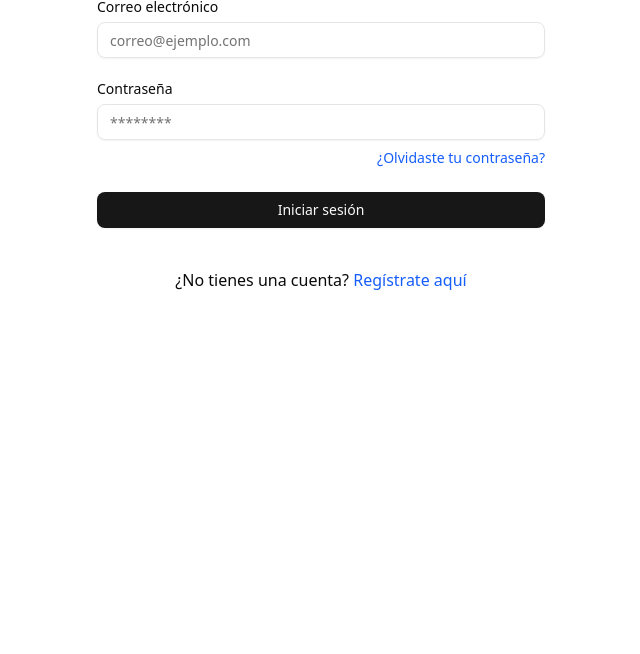
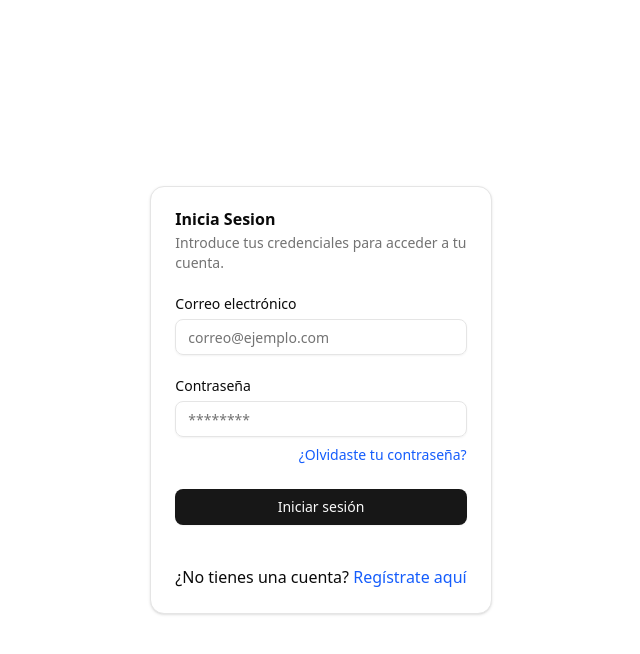
Before and after one commit to DavidBurgos7/milicom-eccomerce-tech-asset, a Next.js app: page /login in a window 1280 px wide. Shown: the top 654 px of the page, without its empty margins (319-959 px from the left). Built offline with nearby package versions, Linux system fonts and the light colour scheme; no server answers.

Commit message:
(feat/fix): login page and register
fixing forms logic to connect with backend

```diff
--- a/src/app/(auth)/login/page.tsx
+++ b/src/app/(auth)/login/page.tsx
@@ -17,89 +17,30 @@ import {
 } from "@/components/ui/form";
 import { Input } from "@/components/ui/input";
 import { toast } from "sonner";
+import { LoginForm } from "@/components/forms/login-form";
+import { Card, CardContent, CardDescription, CardHeader, CardTitle } from "@/components/ui/card";
 
 // Esquema de validación para el formulario de login
-const loginFormSchema = z.object({
-  email: z.string().email({
-    message: "Por favor ingresa un correo electrónico válido.",
-  }),
-  password: z.string().min(1, {
-    message: "La contraseña es requerida.",
-  }),
-});
 
-export default function LoginForm() {
-  const router = useRouter();
 
-  // Inicializar React Hook Form con Zod
-  const form = useForm<z.infer<typeof loginFormSchema>>({
-    resolver: zodResolver(loginFormSchema),
-    defaultValues: {
-      email: "",
-      password: "",
-    },
-  });
+export default function Login() {
 
-  // Función para manejar el envío del formulario
-  function onSubmit(values: z.infer<typeof loginFormSchema>) {
-    console.log(values);
 
-    //Todo: Aquí normalmente enviarías los datos a un API para autenticación
-    toast("Inicio de sesión exitoso, redirigiendo a la página principal...");
-
-    // Redirigir a la página principal después del login
-    setTimeout(() => {
-      router.push("/");
-    }, 1500);
-  }
 
   return (
-    <div className="max-w-md mx-auto">
-      <Form {...form}>
-        <form onSubmit={form.handleSubmit(onSubmit)} className="space-y-6">
-          <FormField
-            control={form.control}
-            name="email"
-            render={({ field }) => (
-              <FormItem>
-                <FormLabel>Correo electrónico</FormLabel>
-                <FormControl>
-                  <Input type="email" placeholder="correo@ejemplo.com" {...field} />
-                </FormControl>
-                <FormMessage />
-              </FormItem>
-            )}
-          />
+    <div className="flex min-h-svh w-full items-center justify-center p-6 md:p-10">
+      <Card>
+        <CardHeader>
+          <CardTitle>Inicia Sesion</CardTitle>
+          <CardDescription>
+            Introduce tus credenciales para acceder a tu cuenta.
+          </CardDescription>
+        </CardHeader>
 
-          <FormField
-            control={form.control}
-            name="password"
-            render={({ field }) => (
-              <FormItem>
-                <FormLabel>Contraseña</FormLabel>
-                <FormControl>
-                  <Input type="password" placeholder="********" {...field} />
-                </FormControl>
-                <FormMessage />
-                <div className="text-sm text-right">
-                  <a href="/forgot-password" className="text-blue-600 hover:underline">
-                    ¿Olvidaste tu contraseña?
-                  </a>
-                </div>
-              </FormItem>
-            )}
-          />
-
-          <Button type="submit" className="w-full">Iniciar sesión</Button>
-
-          <div className="text-center mt-4">
-            ¿No tienes una cuenta?{" "}
-            <a href="/register" className="text-blue-600 hover:underline">
-              Regístrate aquí
-            </a>
-          </div>
-        </form>
-      </Form>
+        <CardContent>
+          <LoginForm/>
+        </CardContent>
+      </Card>
     </div>
   );
 }
--- a/src/components/forms/login-form.tsx
+++ b/src/components/forms/login-form.tsx
@@ -17,6 +17,8 @@ import {
 } from "@/components/ui/form";
 import { Input } from "@/components/ui/input";
 import { toast } from "sonner"
+import { authService } from "@/services/auth-service";
+import { LoginRequestDto } from "@/lib/models/auth/dtos/LoginRequestDto";
 
 // Esquema de validación para el formulario de login
 const loginFormSchema = z.object({
@@ -41,16 +43,25 @@ export function LoginForm() {
   });
 
   // Función para manejar el envío del formulario
-  function onSubmit(values: z.infer<typeof loginFormSchema>) {
-    console.log(values);
+  async function onSubmit(values: z.infer<typeof loginFormSchema>) {
+    try {
+      const newLoginDto: LoginRequestDto = {
+        email: values.email,
+        password: values.password,
+      }
 
-    // TODO: Aquí normalmente enviarías los datos a un API para autenticación
-    toast("Inicio de sesión exitoso, redirigiendo a la página principal...");
+      // * Llamar al servicio de autenticación para iniciar sesión
+      const response = await authService.login(newLoginDto);
 
-    // Redirigir a la página principal después del login
-    setTimeout(() => {
+      console.log("Login response:", response);
+
+
+      toast("Inicio de sesión exitoso, redirigiendo a la página principal...");
       router.push("/");
-    }, 1500);
+    } catch (err) {
+      const errorMessage = err instanceof Error ? err.message : 'Error al procesar el pedido. Por favor, inténtalo de nuevo más tarde.';
+      toast.error(`Error al registrarse: ${errorMessage}`);
+    }
   }
 
   return (
--- a/src/components/forms/register-form.tsx
+++ b/src/components/forms/register-form.tsx
@@ -28,6 +28,8 @@ import {
   PopoverTrigger,
 } from "@/components/ui/popover";
 import { toast } from "sonner"
+import { authService } from "@/services/auth-service";
+import { RegisterRequestDto } from "@/lib/models/auth/dtos/RegisterRequestDto";
 
 // Calcular la fecha hace 18 años para validación de mayoría de edad
 const eighteenYearsAgo = new Date();
@@ -80,17 +82,39 @@ export function RegisterForm() {
   });
 
   // Función para manejar el envío del formulario
-  function onSubmit(values: z.infer<typeof registerFormSchema>) {
+  const onSubmit = async (values: z.infer<typeof registerFormSchema>) => {
     //TODO: Elimininar luego
     console.log(values);
 
     // TODO: Por ahora simulamos una respuesta exitosa, luego conecto con la API
-    toast("Registro exitoso, redirigiendo al login...");
+    // toast("Registro exitoso, redirigiendo al login...");
+
+    const registerRequestDto: RegisterRequestDto = {
+      firstName: values.firstName,
+      lastName: values.lastName,
+      email: values.email,
+      password: values.password,
+      birthDate: format(values.birthDate, "yyyy-MM-dd"), // Formatear a ISO 8601
+      shippingAddress: values.address,
+    };
+
+    try {
+      const response = await authService.register(registerRequestDto);
+      console.log("Registro exitoso:", response);
+      toast.success("Registro exitoso, redirigiendo al login...");
+
+
+      router.push("/login");
+    } catch (err) {
+      const errorMessage = err instanceof Error ? err.message : 'Error al procesar el pedido. Por favor, inténtalo de nuevo más tarde.';
+      toast.error(`Error al registrarse: ${errorMessage}`);
+    }
+
 
     // Redirigir al login después de un registro exitoso
-    setTimeout(() => {
-      router.push("/login");
-    }, 2000);
+    // setTimeout(() => {
+    //   router.push("/login");
+    // }, 2000);
   }
 
   return (
@@ -180,11 +204,14 @@ export function RegisterForm() {
                     </FormControl>
                   </PopoverTrigger>
                   <PopoverContent className="w-auto p-0" align="start">
+                    {/* disabled={(date) => date > eighteenYearsAgo || date > new Date()} */}
                     <Calendar
                       mode="single"
                       selected={field.value}
                       onSelect={field.onChange}
-                      disabled={(date) => date > eighteenYearsAgo || date > new Date()}
+                      captionLayout="dropdown"
+                      fromYear={eighteenYearsAgo.getFullYear() - 100}
+                      toYear={2025}
                       initialFocus
                     />
                   </PopoverContent>
```
